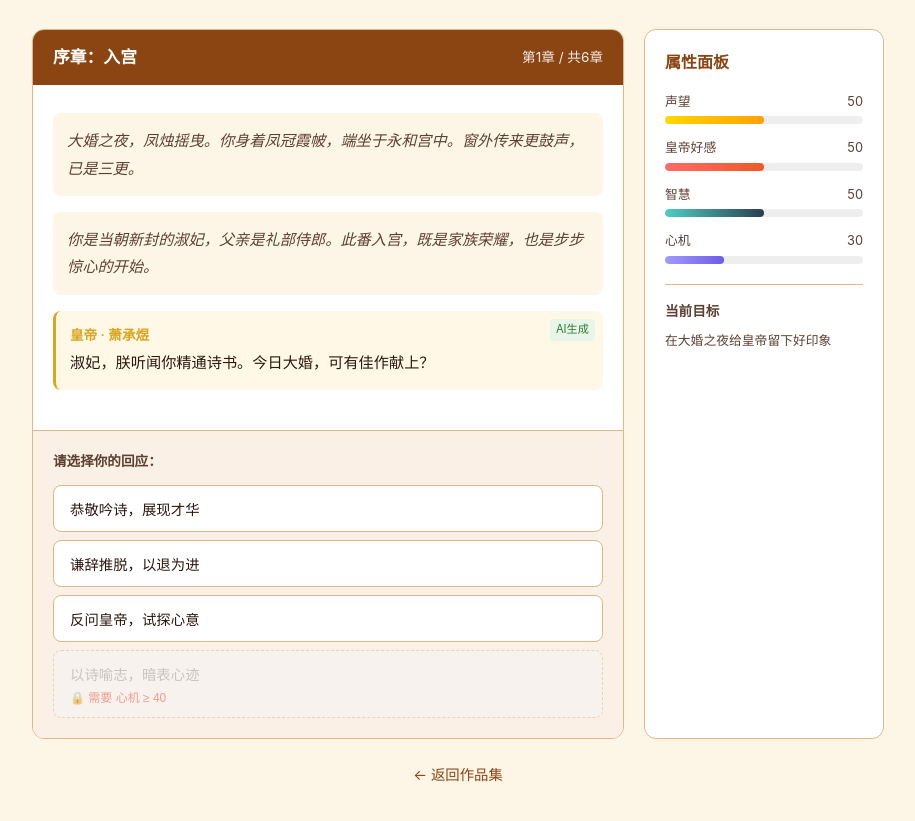
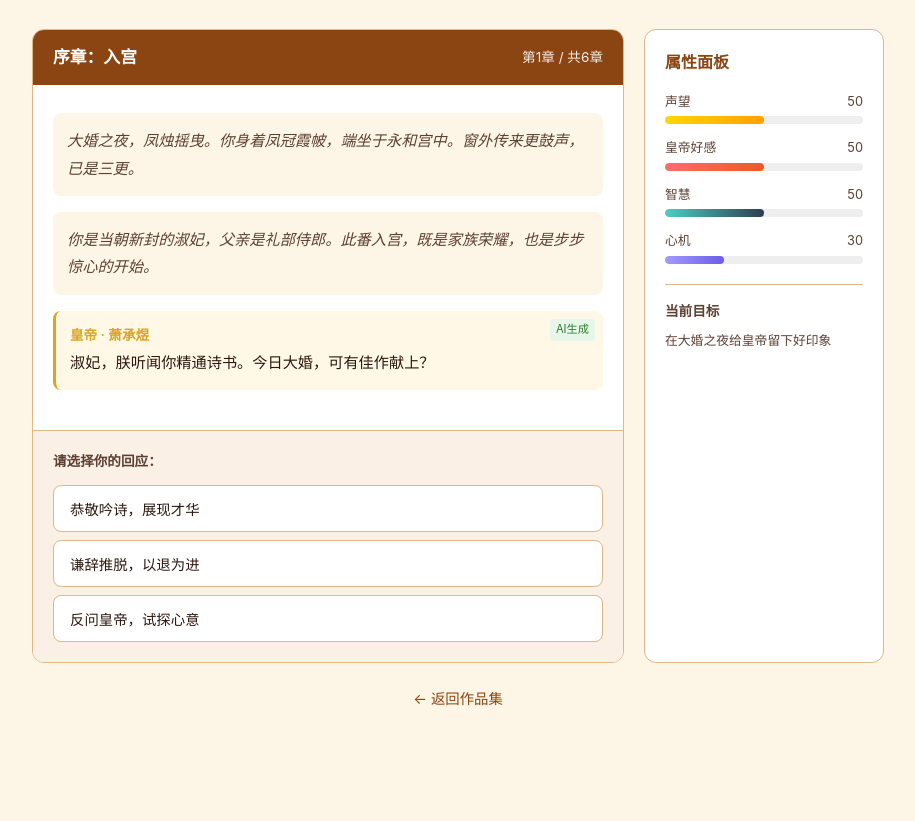
Before and after one commit to yueganw-prog/portfolio-website, a website: page demo.html in a window 1280 px wide. Shown: the part 175-996 px from the top of the page, without its empty margins (182-1097 px from the left). After the commit the page ends 945 px from the top, so only its background shows below. Drawn offline with Linux system fonts and the light colour scheme.

Commit message:
fix: remove locked option from chapter 1 - player starts with insufficient stats

```diff
--- a/demo.html
+++ b/demo.html
@@ -143,8 +143,7 @@
                 choices: [
                     { text: '恭敬吟诗，展现才华', next: 'ch1_poem', effects: { favor: 10, wisdom: 5 } },
                     { text: '谦辞推脱，以退为进', next: 'ch1_humble', effects: { favor: 5, wisdom: 10 } },
-                    { text: '反问皇帝，试探心意', next: 'ch1_probe', effects: { wisdom: 15, favor: -5 }, require: null },
-                    { text: '以诗喻志，暗表心迹', next: 'ch1_ambition', effects: { cunning: 15, favor: 5 }, require: { cunning: 40 } },
+                    { text: '反问皇帝，试探心意', next: 'ch1_probe', effects: { wisdom: 15, favor: -5 } },
                 ]
             },
             ch1_poem: {
```
